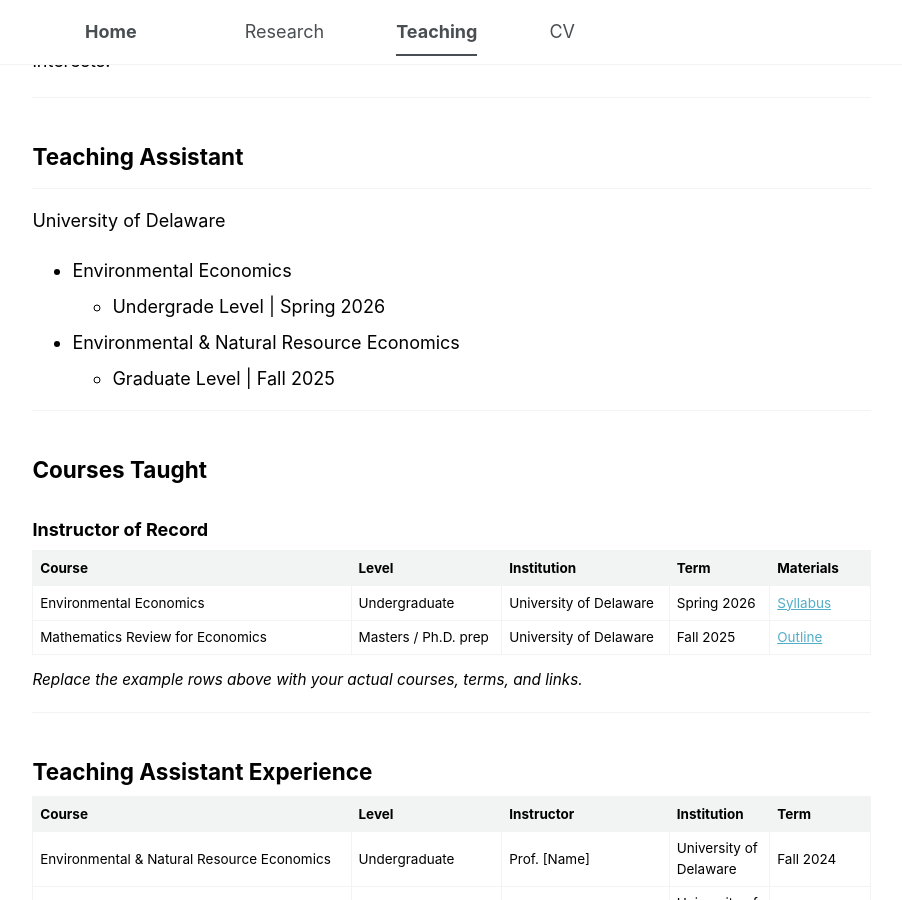
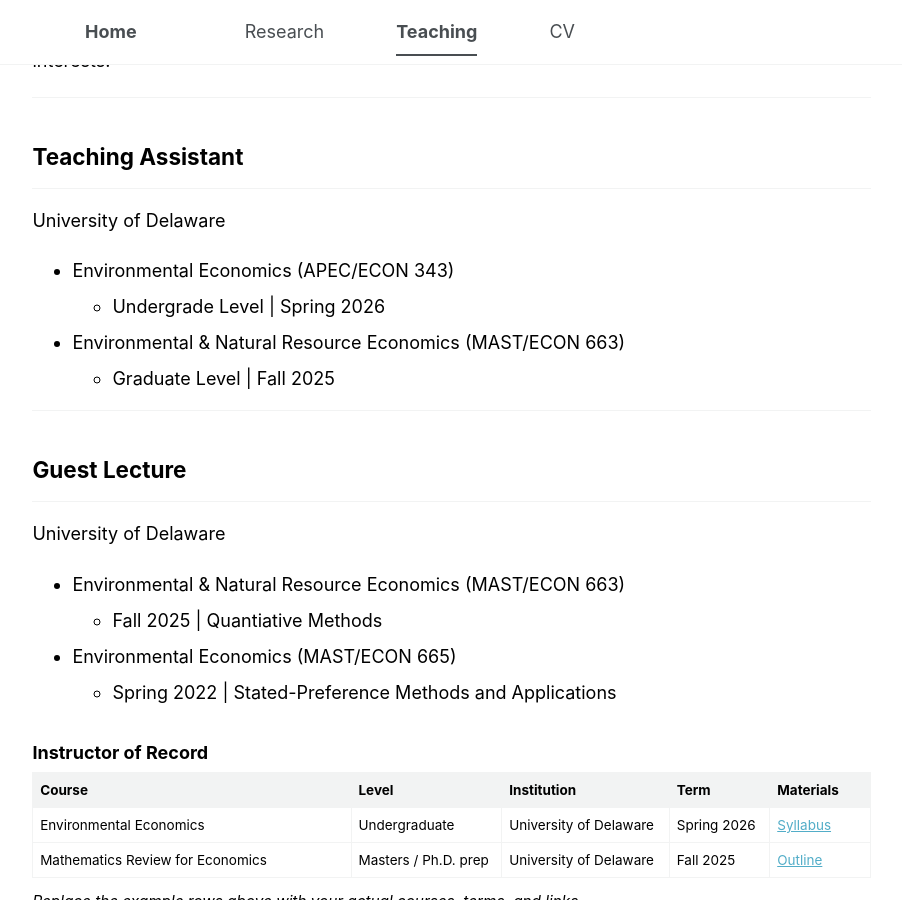
Before and after one commit to sachin-b-badole/sachin-b-badole.github.io, a Jekyll site: the page built from _pages/teaching.html, in a window 1280 px wide and 900 px high, scrolled down 206 px. Shown: the whole window, without its empty margins (301-1203 px from the left). Built offline with Jekyll 4.4.1, drawn with Linux system fonts in a browser that asks for light colours.

Commit message:
Update teaching.html

```diff
--- a/_pages/teaching.html
+++ b/_pages/teaching.html
@@ -18,11 +18,11 @@
 <hr>
 <p>University of Delaware</p>
 <ul>
-  <li>Environmental Economics</li>
+  <li>Environmental Economics (APEC/ECON 343)</li>
   <ul>
     <li>Undergrade Level | Spring 2026</li>
   </ul>
-  <li>Environmental &amp; Natural Resource Economics</li>
+  <li>Environmental &amp; Natural Resource Economics (MAST/ECON 663)</li>
   <ul>
     <li>Graduate Level | Fall 2025</li>
   </ul>
@@ -30,7 +30,21 @@
 
 <hr>
 
-<h2>Courses Taught</h2>
+<h2>Guest Lecture</h2>
+<hr>
+<p>University of Delaware</p>
+<ul>
+  <li>Environmental &amp; Natural Resource Economics (MAST/ECON 663)</li>
+  <ul>
+    <li>Fall 2025 | Quantiative Methods</li>
+  </ul>
+  <li>Environmental Economics (MAST/ECON 665) </li>
+  <ul>
+    <li>Spring 2022 | Stated-Preference Methods and Applications</li>
+  </ul>
+</ul>
+
+
 
 <!-- ===== Instructor of Record ===== -->
 <h3>Instructor of Record</h3>
```
